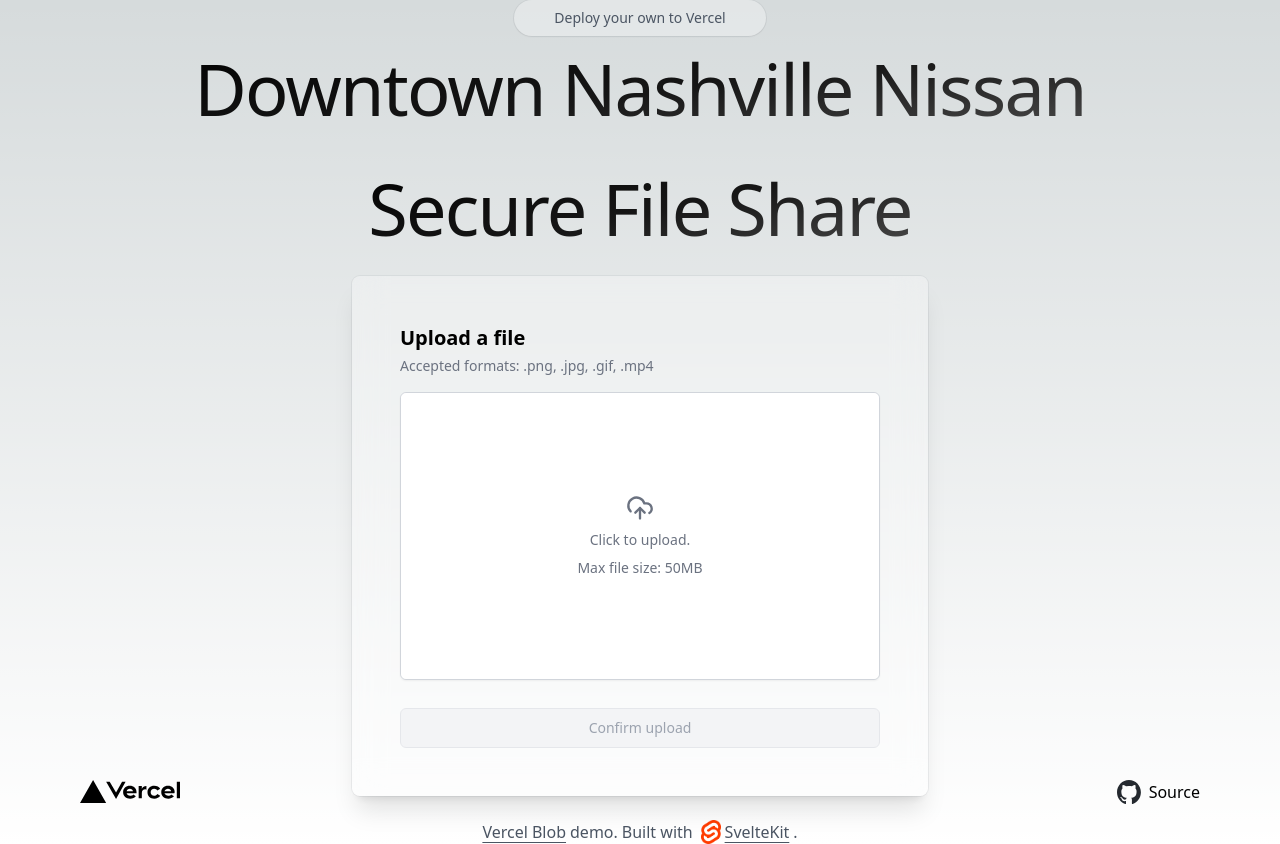
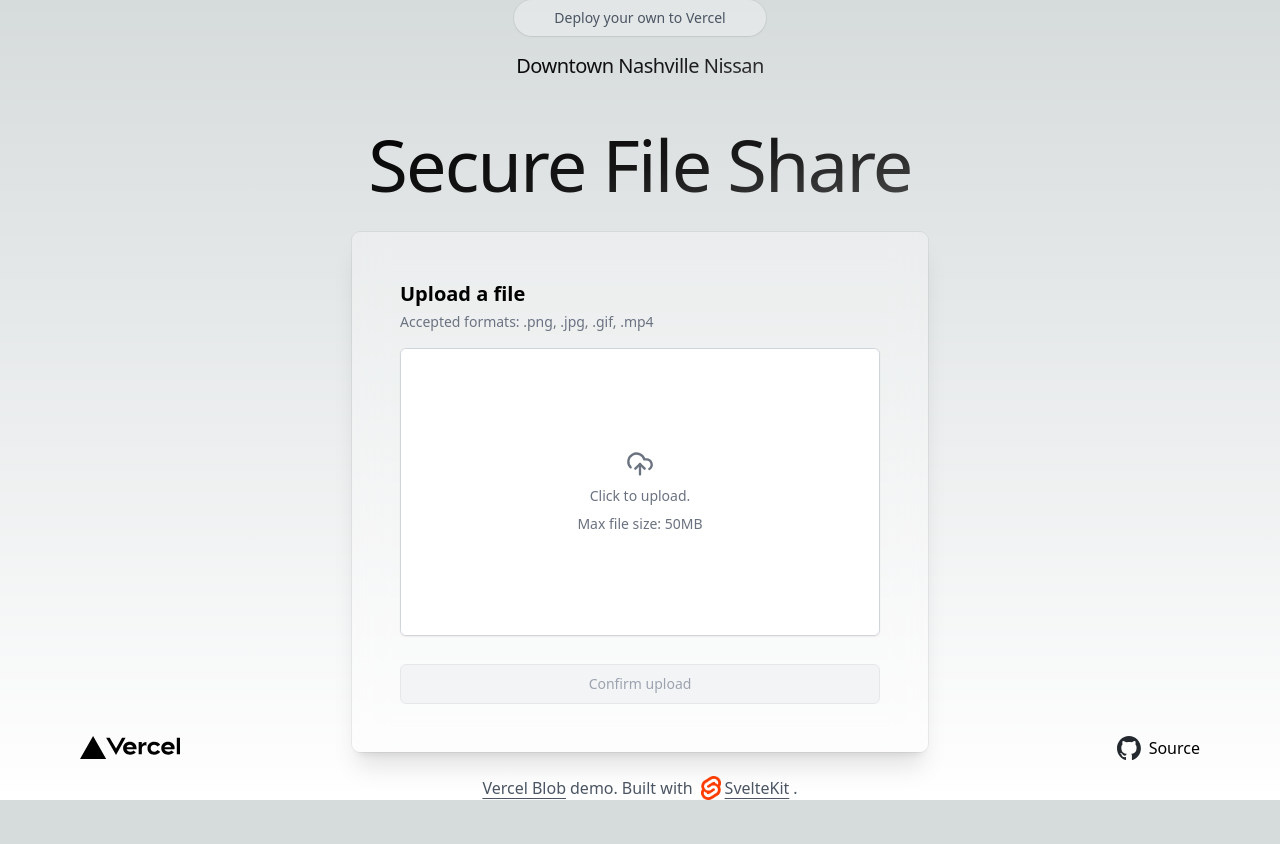
Before and after one commit to Vinashmaya/blob-sveltekit, a SvelteKit app: page / in a window 1280 px wide. After the commit the page ends 800 px from the top, so only its background shows below. Built offline with nearby package versions, Linux system fonts and the light colour scheme.

Commit message:
Update +page.svelte

```diff
--- a/src/routes/+page.svelte
+++ b/src/routes/+page.svelte
@@ -25,7 +25,7 @@
     Deploy your own to Vercel
   </a>
   <h1
-    class="pt-4 pb-8 bg-gradient-to-br from-black via-[#171717] to-[#575757] bg-clip-text text-center text-xl font-medium tracking-tight text-transparent md:text-7xl"
+    class="pt-4 pb-8 bg-gradient-to-br from-black via-[#171717] to-[#575757] bg-clip-text text-center text-xl font-medium tracking-tight text-transparent md:text-xl"
   >
     Downtown Nashville Nissan
   </h1>
```
